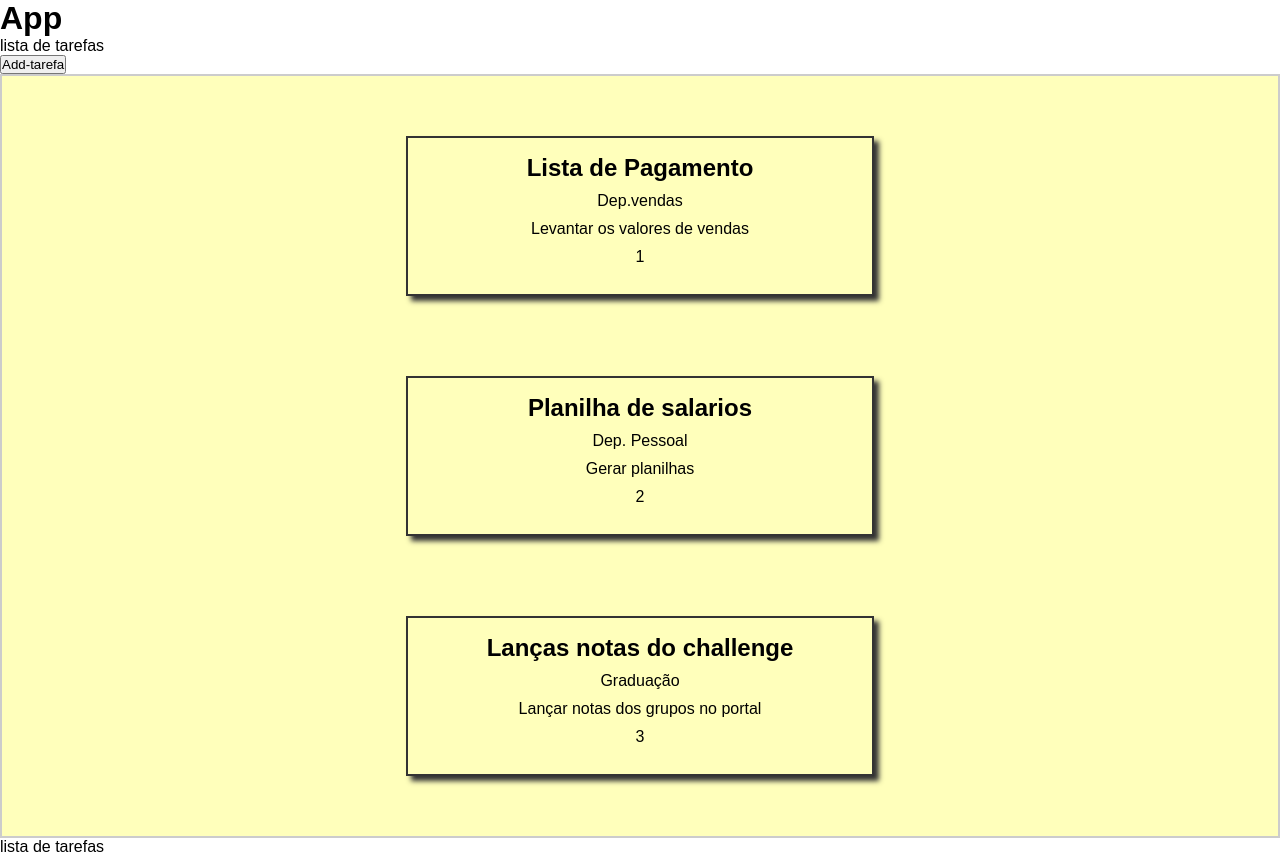
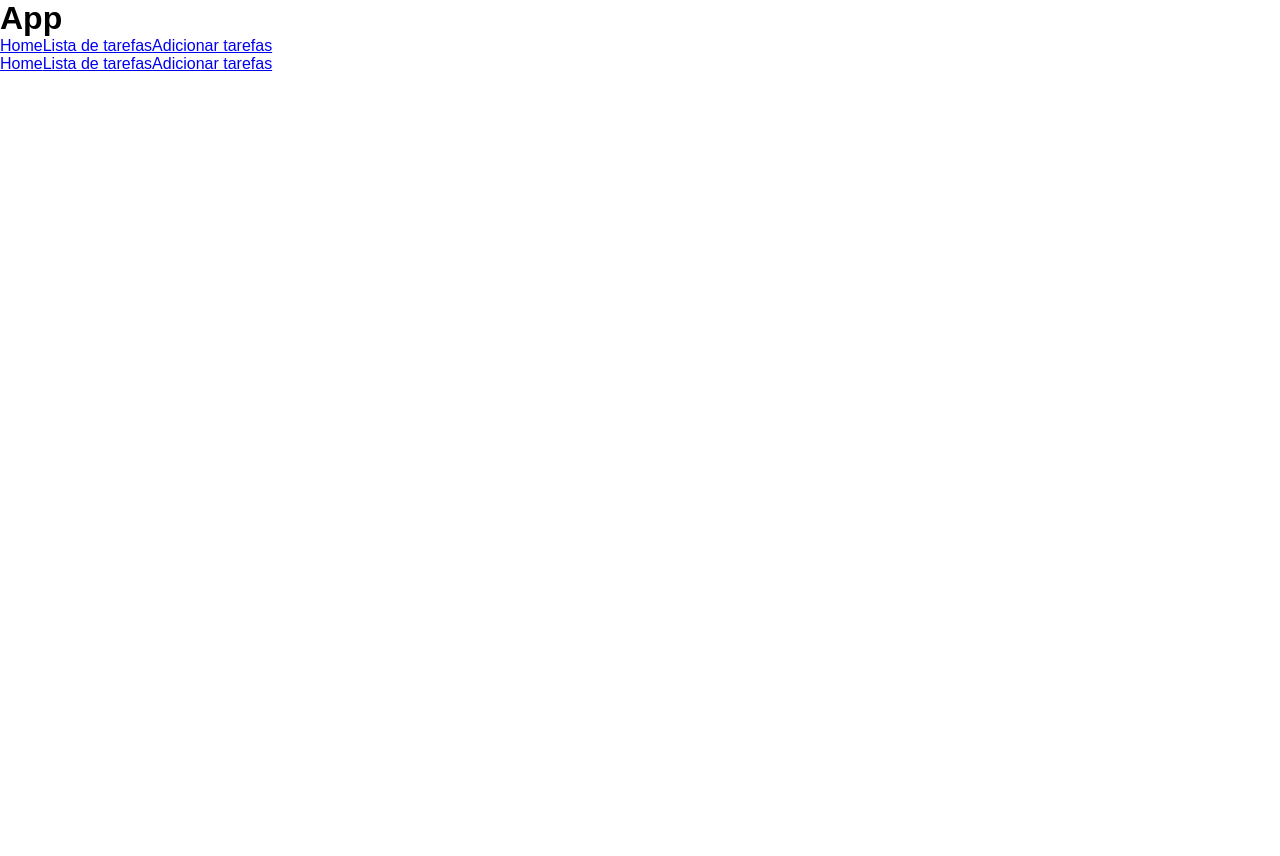
Before and after one commit to igorcamargo1/React-Js, a React (Create React App) app in the folder styled-components/styled/: page / in a window 1280 px wide. After the commit the page ends 800 px from the top, so only its background shows below. Built offline with nearby package versions, Linux system fonts and the light colour scheme.

Commit message:
finalizando rotas

```diff
--- a/styled-components/styled/src/App.jsx
+++ b/styled-components/styled/src/App.jsx
@@ -1,11 +1,14 @@
 import React from 'react'
+import Home from './components/Home'
 import ListaTarefas from './components/ListaTarefas'
+import MainRoutes from './routes/MainRoutes'
 
 export default function App() {
   return (
     <div>
       <h1>App</h1>
-      <ListaTarefas/>
+      <Home></Home>
+      <MainRoutes/>
     </div>
   )
 }
--- a/styled-components/styled/src/components/Home.jsx
+++ b/styled-components/styled/src/components/Home.jsx
@@ -1,11 +1,14 @@
 import React from 'react'
+import { Link } from 'react-router-dom'
 
 export default function Home() {
     return (
         <div>
             <header>
                 <nav>
-
+                    <Link to="/">Home</Link>
+                    <Link to="/lt">Lista de tarefas</Link>
+                    <Link to="/">Adicionar tarefas</Link>
                 </nav>
             </header>
         </div>
```
